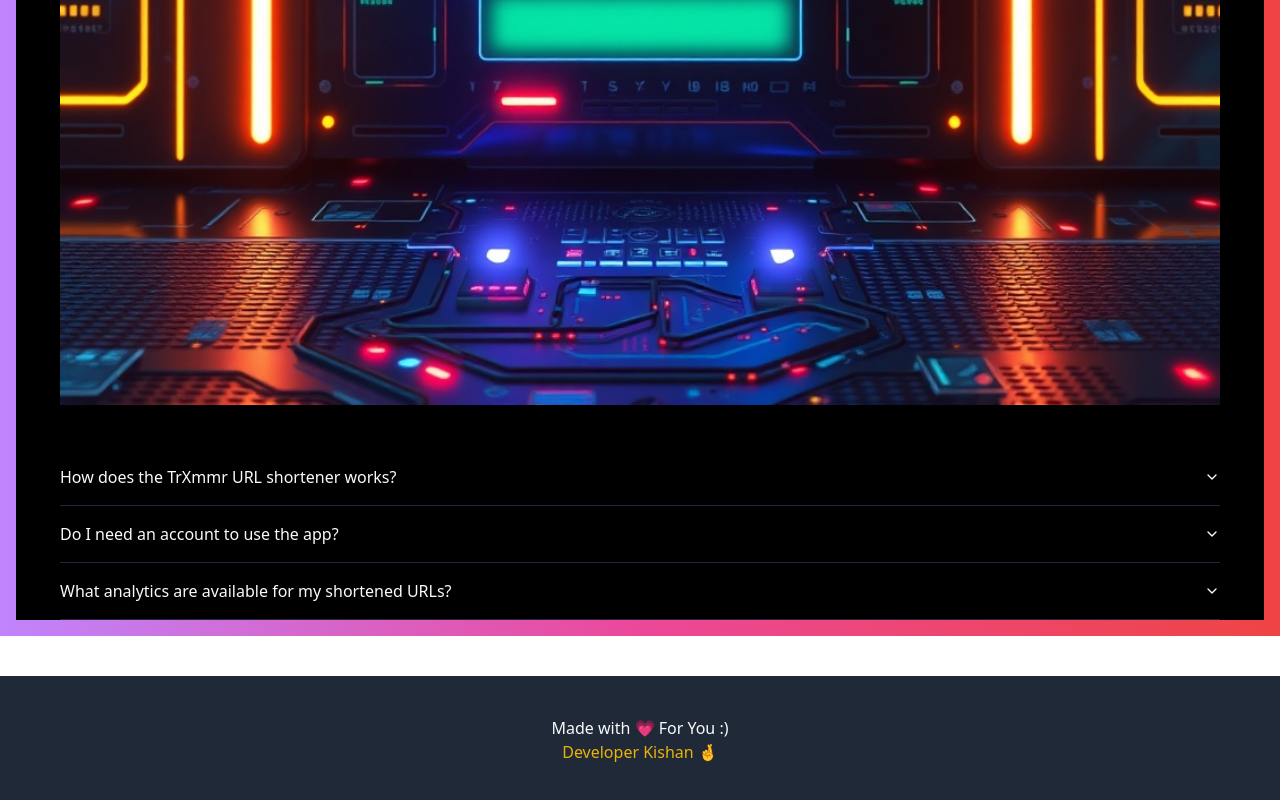
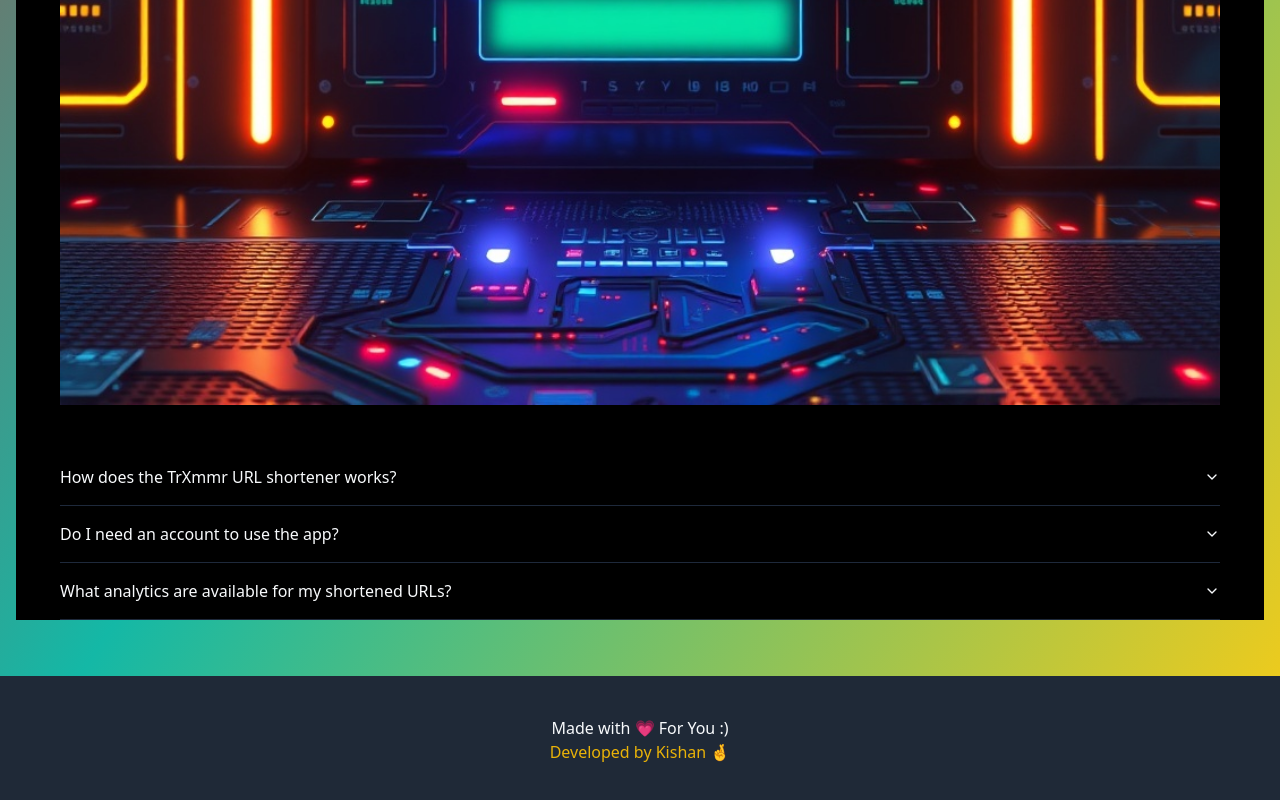
Before and after one commit to Kkashyap3002/TrXmmr-URL_Shortener-, a React (Vite) app: page / in a window 1280 px wide. Shown: the part 1239-2039 px from the top of the page. Built offline with nearby package versions, Linux system fonts and the light colour scheme.

Commit message:
updates in landing page

```diff
--- a/src/layouts/app-layout.jsx
+++ b/src/layouts/app-layout.jsx
@@ -5,14 +5,17 @@ import { Outlet } from 'react-router-dom'
 
 const AppLayout = () => {
 return (
-    <div>
-        <main className='min-h-screen container  mx-auto  p-4 bg-gradient-to-r from-purple-400 via-pink-500 to-red-500'>
+    <div className='min-h-screen bg-gradient-to-tr from-cyan-400 via-teal-500 to-blue-700
+        sm:bg-gradient-to-r from-purple-300 via-pink-400 to-red-500
+        md:bg-gradient-to-bl from-yellow-400 via-orange-500 to-red-600
+        lg:bg-gradient-to-tl from-green-400 via-indigo-500 to-purple-700'>
+        <main className=' container  mx-auto  p-4 '>
             <Header />
             <Outlet/>
         </main>
         <div className='p-10 text-center bg-gray-800 text-whit mt-10'>
             Made with 💗 For You :) <br />
-            <div className='text-yellow-500 font-extralight '>Developer Kishan 🤞</div>
+            <div className='text-yellow-500 font-extralight '>Developed by Kishan 🤞</div>
         </div>
     </div>
   )
```
